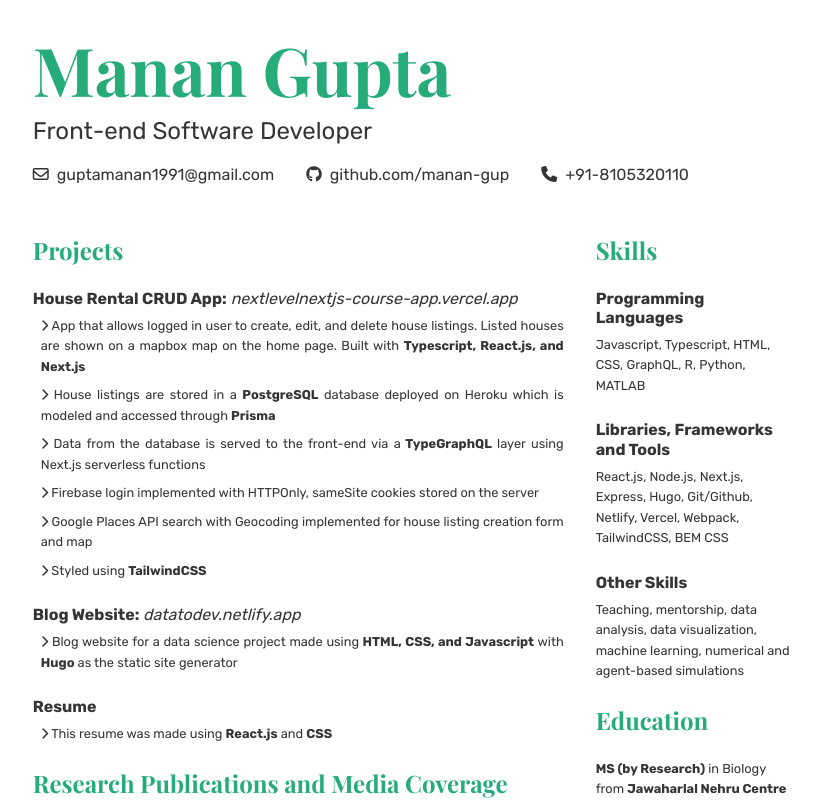
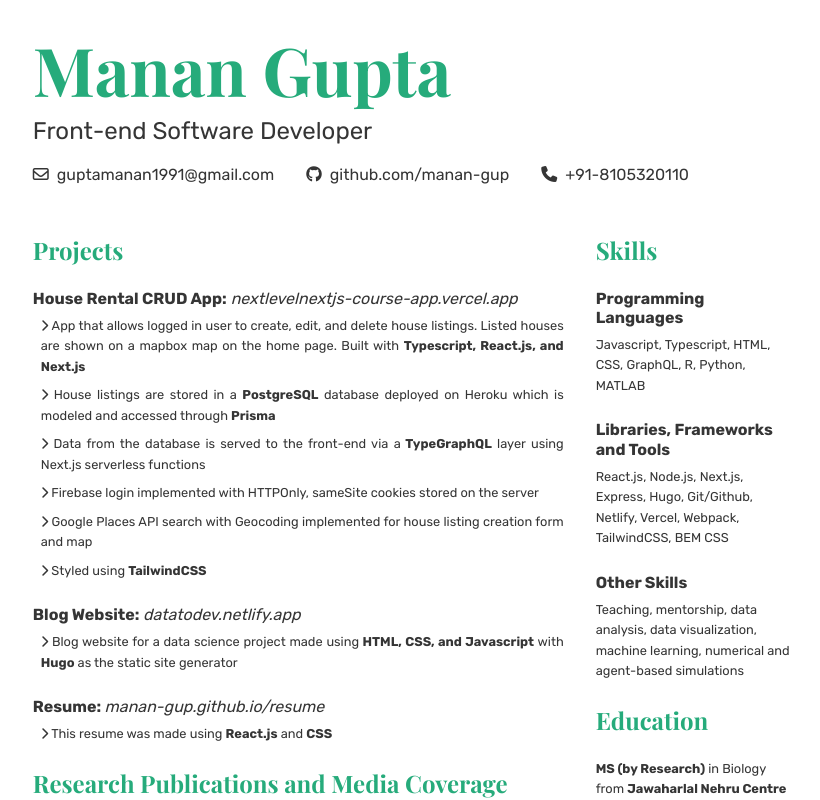
Before and after one commit to manan-gup/resume, a React (Create React App) app: page / in a window 1280 px wide. Shown: the top 800 px of the page, without its empty margins (228-1048 px from the left). Built offline with nearby package versions, Linux system fonts and the light colour scheme.

Commit message:
Add resume link

```diff
--- a/src/components/MainBody.js
+++ b/src/components/MainBody.js
@@ -64,7 +64,14 @@ function MainBody() {
           </ul>
         </ExperienceItem>
         <ExperienceItem>
-          <h3 className="experience__item__name">Resume</h3>
+          <h3 className="experience__item__name">
+            Resume:{" "}
+            <em>
+              <a target="_blank" href="https://manan-gup.github.io/resume">
+                manan-gup.github.io/resume
+              </a>
+            </em>
+          </h3>
           <ul className="experience__item__list">
             <li>
               This resume was made using <b>React.js</b> and <b>CSS</b>
```
